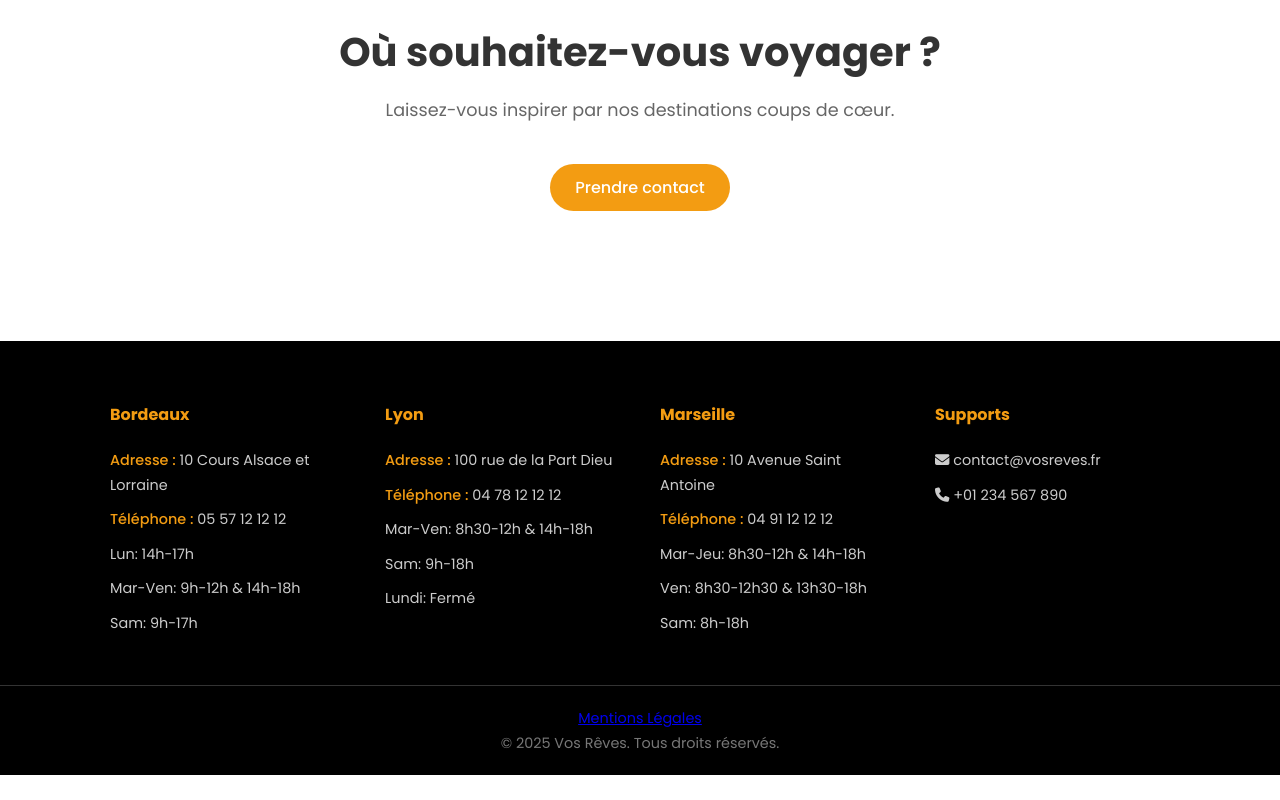
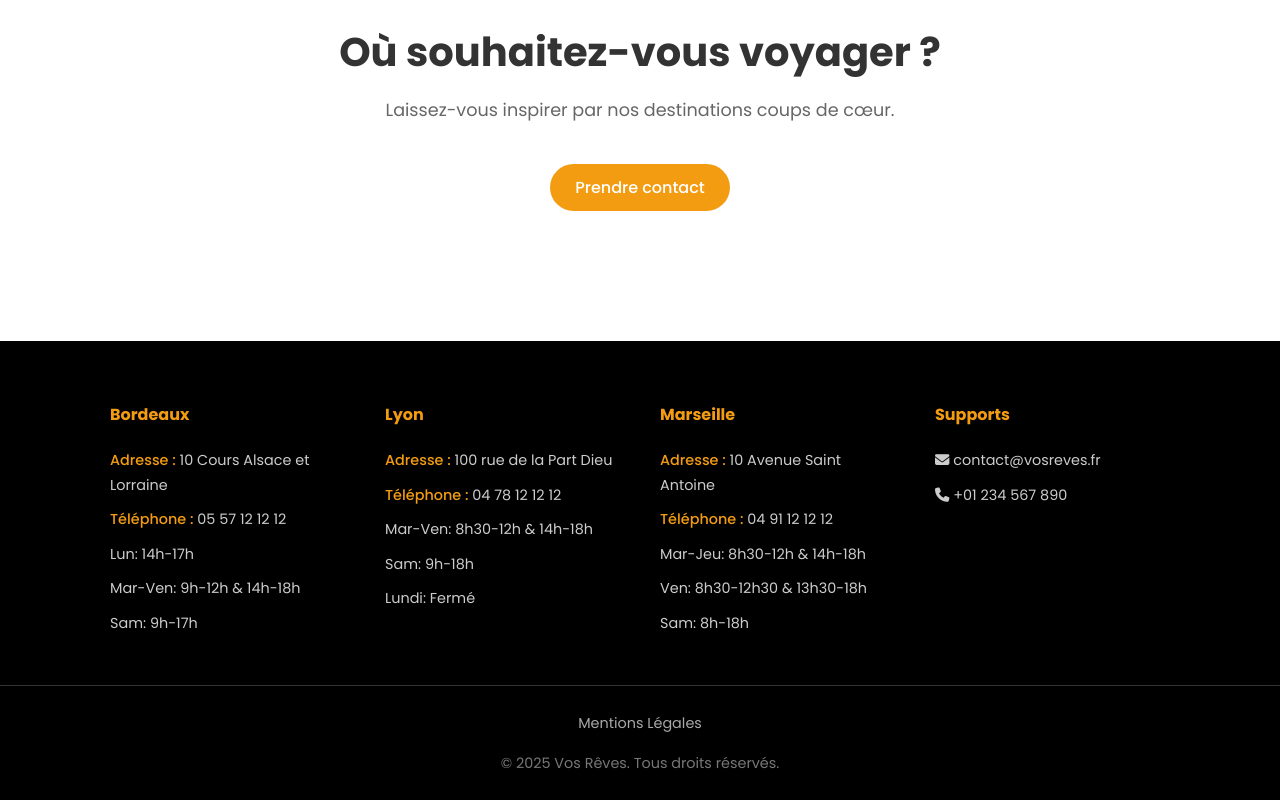
Before and after one commit to candicevialette/vosreves, a plain HTML site: page index.html in a window 1280 px wide. Shown: the part 3933-4733 px from the top of the page. Before the commit the page ends 4708 px from the top, so only its background shows below. Drawn offline with Linux system fonts and the light colour scheme; files whose address does not match are found by name.

Commit message:
Update style.css

```diff
--- a/css/style.css
+++ b/css/style.css
@@ -117,6 +117,25 @@ h2 { font-size: 2.5rem; }
 .footer-socials a { color: #cccccc; font-size: 1.2rem; margin-right: 15px; }
 .footer-socials a:hover { color: var(--primary-color); }
 .footer-bottom { border-top: 1px solid #333; text-align: center; padding: 20px 0; font-size: 0.9rem; color: #777; }
+.footer-bottom {
+    border-top: 1px solid #333;
+    text-align: center;
+    padding: 25px 20px; /* Un peu plus d'espace vertical */
+    color: #777;}
+.footer-bottom p {
+    margin: 0;
+    font-size: 0.9rem;
+    color: #777; /}
+.footer-legal-link {
+    display: block;
+    margin-bottom: 15px;
+    color: #a9a9a9;
+    text-decoration: none;
+    font-size: 0.9rem;
+    transition: color 0.3s ease;}
+.footer-legal-link:hover {
+    color: var(--primary-color);
+    text-decoration: underline; }
 
 /*STYLES PAGE ARTICLE*/
 .article-hero { min-height: 50vh; background-size: cover; background-position: center; display: flex; justify-content: center; align-items: center; text-align: center; color: white; position: relative; }
@@ -594,12 +613,9 @@ textarea {
 .submission-container {
     max-width: 100%; /* Le conteneur prend maintenant la largeur du wrapper */
 }
-/* ============================================= */
-/* ==       STYLES POUR L'ANIMATION           == */
-/* ============================================= */
-
+/*STYLES POUR L'ANIMATION*/
 /* --- Conteneur de l'arrière-plan animé --- */
-.animation-background {
+/*.animation-background {
     position: fixed;
     top: 0;
     left: 0;
@@ -611,7 +627,7 @@ textarea {
 }
 
 /* --- L'animation de nage --- */
-@keyframes swim {
+/*@keyframes swim {
     0% {
         transform: translate(-150px, 0) scaleX(-1);
     }
@@ -627,10 +643,10 @@ textarea {
 }
 
 /* --- Style de base pour chaque poisson --- */
-.fish {
+/*.fish {
     position: absolute;
     color: #22577A; /* MODIFIÉ : Couleur changée pour un bleu foncé/profond */
-    width: 100px;
+  /*  width: 100px;
     will-change: transform;
     animation-name: swim;
     animation-iteration-count: infinite;
@@ -638,7 +654,7 @@ textarea {
 }
 
 /* --- Personnalisation de chaque poisson pour un effet naturel --- */
-.fish:nth-child(1) {
+/*.fish:nth-child(1) {
     width: 80px;
     top: 20%;
     animation-duration: 25s;
```
